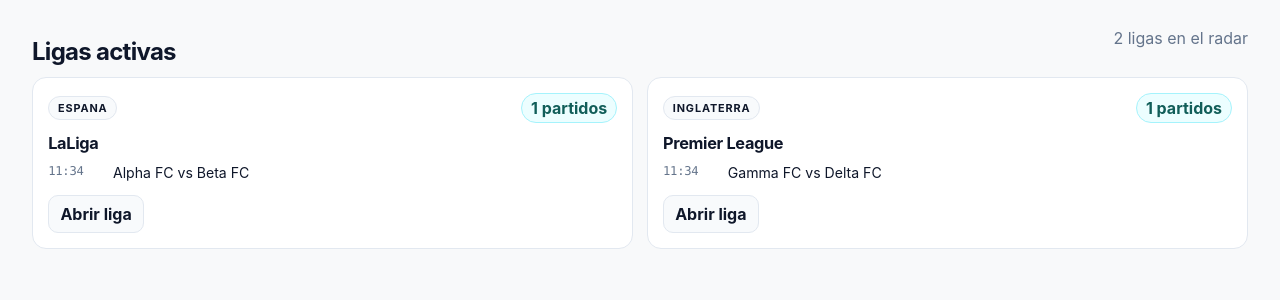
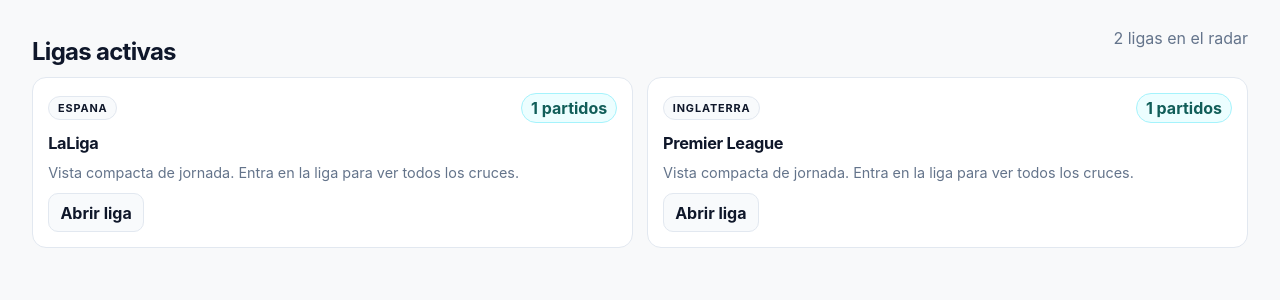
Before and after one commit to pablo-deabajo-plans/web, a FastAPI app: page / in a window 1280 px wide. Shown: the part 291-591 px from the top of the page. Run offline with FastAPI, Linux system fonts and the light colour scheme; parts of the project's set-up code (start-up, migrations or seed data) failed here and were passed over; some libraries are stand-ins or nearby versions.

Commit message:
Compact league cards on home

```diff
--- a/backend/app/web/static/style.css
+++ b/backend/app/web/static/style.css
@@ -343,6 +343,7 @@
   display: grid;
   gap: 0.75rem;
   min-height: 100%;
+  align-content: start;
   transition: border-color 120ms ease, background-color 120ms ease, transform 120ms ease;
 }
 
@@ -361,39 +362,11 @@
   gap: 0.5rem;
 }
 
-.league-empty {
+.league-empty,
+.league-card-summary {
   margin: 0;
   font-size: 0.9rem;
   color: var(--muted);
-}
-
-.league-preview-list {
-  margin: 0;
-  padding: 0;
-  display: grid;
-  gap: 0.42rem;
-  list-style: none;
-  color: var(--text);
-  font-size: 0.88rem;
-}
-
-.league-preview-list li {
-  display: grid;
-  grid-template-columns: 56px minmax(0, 1fr);
-  gap: 0.55rem;
-  align-items: start;
-}
-
-.match-time {
-  font-family: var(--mono);
-  font-size: 0.76rem;
-  color: var(--muted);
-  letter-spacing: -0.02em;
-}
-
-.match-line {
-  line-height: 1.3;
-  color: var(--text);
 }
 
 .list-card,
--- a/backend/app/web/templates/index.html
+++ b/backend/app/web/templates/index.html
@@ -82,18 +82,7 @@
         </span>
       </div>
       <h3>{{ item.league }}</h3>
-      {% if item.matches_preview %}
-      <ul class="league-preview-list">
-        {% for match in item.matches_preview %}
-        <li>
-          <span class="match-time">{{ match.time }}</span>
-          <span class="match-line">{{ match.home_team }} vs {{ match.away_team }}</span>
-        </li>
-        {% endfor %}
-      </ul>
-      {% else %}
-      <p class="league-empty">Sin partidos visibles para la fecha seleccionada.</p>
-      {% endif %}
+      <p class="league-card-summary">Vista compacta de jornada. Entra en la liga para ver todos los cruces.</p>
       <div class="league-card-foot">
         <span class="button-secondary small">Abrir liga</span>
       </div>
```
